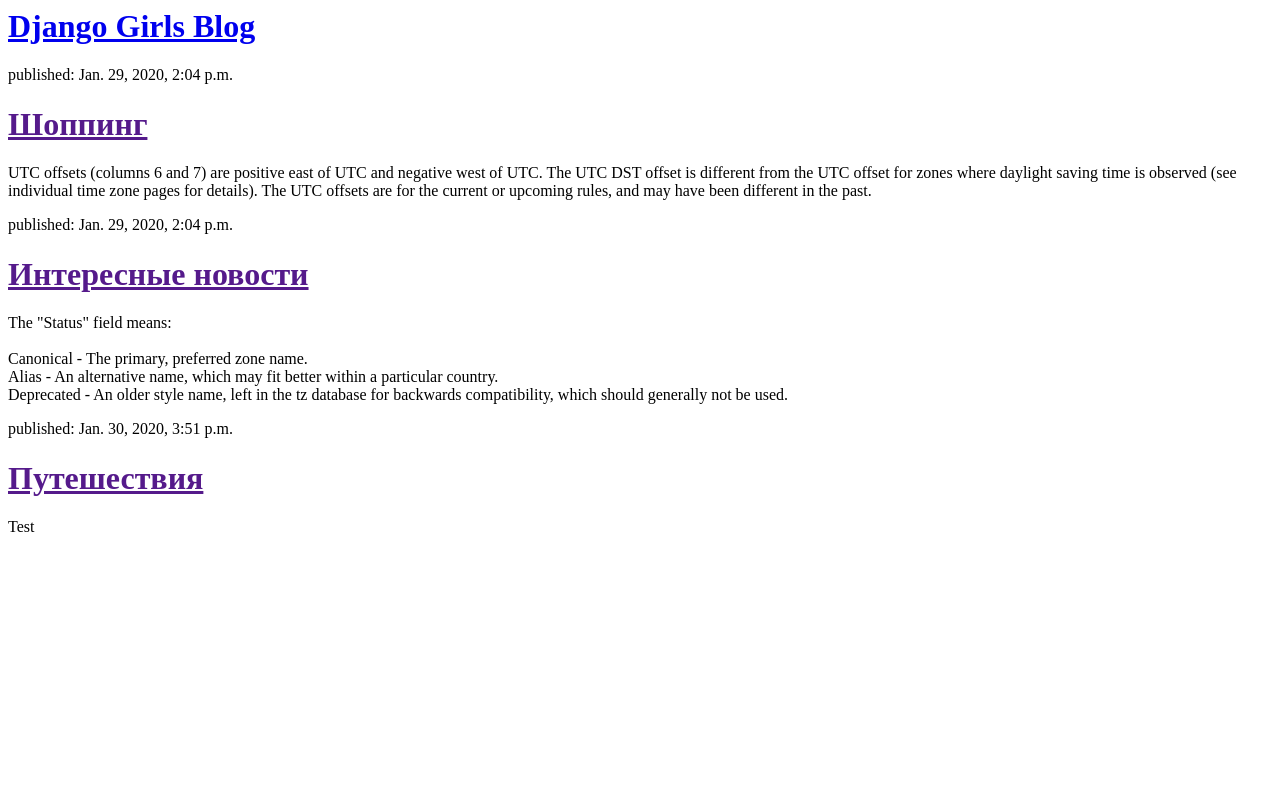
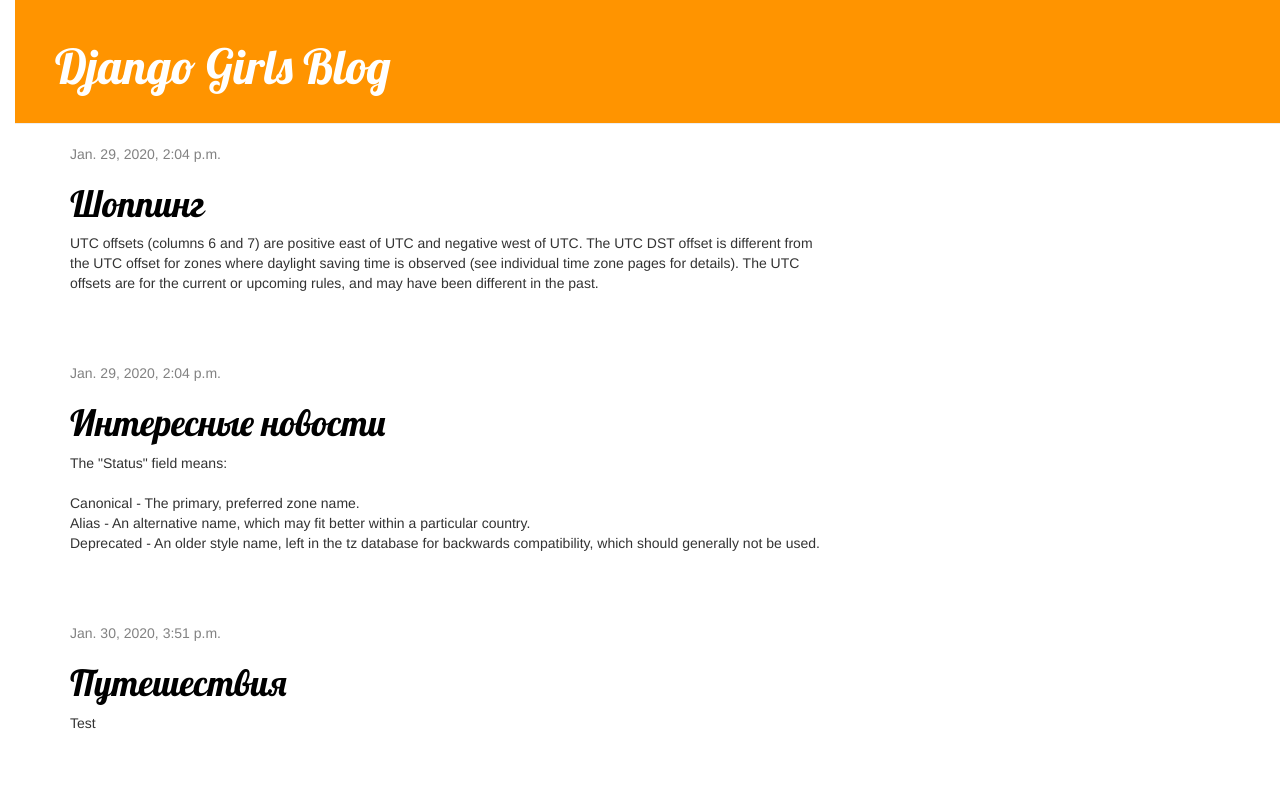
Before and after one commit to TemirlanBolotbekov/djangogirls, a Django app: page / in a window 1280 px wide. Before the commit the page ends 532 px from the top, so only its background shows below. Run offline with Django 3.2, Linux system fonts and the light colour scheme; data comes from the database, SQL or seed files in the repository; both versions use the stored data as it was after the commit; some libraries are stand-ins or nearby versions.

Commit message:
Added view and template for detailed blog post as well as CSS for the site.

```diff
--- /dev/null
+++ b/blog/static/css/blog.css
@@ -0,0 +1,56 @@
+h1 a {
+    color: #FCA205;
+}
+body {
+    padding-left: 15px;
+}
+h1 a {
+    color: #FCA205;
+    font-family: 'Lobster';
+}
+.page-header {
+    background-color: #ff9400;
+    margin-top: 0;
+    padding: 20px 20px 20px 40px;
+}
+
+.page-header h1, .page-header h1 a, .page-header h1 a:visited, .page-header h1 a:active {
+    color: #ffffff;
+    font-size: 36pt;
+    text-decoration: none;
+}
+
+.content {
+    margin-left: 40px;
+}
+
+h1, h2, h3, h4 {
+    font-family: 'Lobster', cursive;
+}
+
+.date {
+    color: #828282;
+}
+
+.save {
+    float: right;
+}
+
+.post-form textarea, .post-form input {
+    width: 100%;
+}
+
+.top-menu, .top-menu:hover, .top-menu:visited {
+    color: #ffffff;
+    float: right;
+    font-size: 26pt;
+    margin-right: 20px;
+}
+
+.post {
+    margin-bottom: 70px;
+}
+
+.post h1 a, .post h1 a:visited {
+    color: #000000;
+}
--- /dev/null
+++ b/blog/templates/blog/base.html
@@ -0,0 +1,23 @@
+{% load static %}
+<html>
+    <head>
+        <title>Django Girls blog</title>
+        <link rel="stylesheet" href="//maxcdn.bootstrapcdn.com/bootstrap/3.2.0/css/bootstrap.min.css">
+        <link rel="stylesheet" href="//maxcdn.bootstrapcdn.com/bootstrap/3.2.0/css/bootstrap-theme.min.css">
+        <link href='//fonts.googleapis.com/css?family=Lobster&subset=latin,latin-ext' rel='stylesheet' type='text/css'>
+        <link rel="stylesheet" href="{% static 'css/blog.css' %}">
+    </head>
+    <body>
+        <div class="page-header">
+            <h1><a href="/">Django Girls Blog</a></h1>
+        </div>
+        <div class="content container">
+            <div class="row">
+                <div class="col-md-8">
+                {% block content %}
+                {% endblock %}
+                </div>
+            </div>
+        </div>
+    </body>
+</html>
--- a/blog/templates/blog/post_list.html
+++ b/blog/templates/blog/post_list.html
@@ -1,19 +1,14 @@
-<html>
-    <head>
-        <title>Django Girls blog</title>
-    </head>
-    <body>
-        <div>
-            <h1><a href="/">Django Girls Blog</a></h1>
-        </div>
+{% extends 'blog/base.html' %}
 
-        {% for post in posts %}
+{% block content %}
+    {% for post in posts %}
+        <div class="post">
+            <div class="date">
+                {{ post.published_date }}
+            </div>
+            <h1><a href="{% url 'post_detail' pk=post.pk %}">{{ post.title }}</a></h1>
 
-        <div>
-            <p>published: {{ post.published_date }}</p>
-            <h1><a href="">{{ post.title }}</a></h1>
             <p>{{ post.text|linebreaksbr }}</p>
         </div>
-        {% endfor %}
-    </body>
-</html>
+    {% endfor %}
+{% endblock %}
--- a/blog/urls.py
+++ b/blog/urls.py
@@ -1,5 +1,7 @@
 from django.urls import path
 from . import views
 
-urlpatterns = [ path('',views.post_list,name='post_list'),
+urlpatterns = [
+    path('', views.post_list, name='post_list'),
+    path('post/<int:pk>/', views.post_detail, name='post_detail'),
 ]
--- a/blog/views.py
+++ b/blog/views.py
@@ -1,8 +1,12 @@
-from django.shortcuts import render
 from django.utils import timezone
 from .models import Post
+from django.shortcuts import render, get_object_or_404
+
 
 def post_list(request):
     posts = Post.objects.filter(published_date__lte=timezone.now()).order_by('published_date')
     return render(request, 'blog/post_list.html', {'posts': posts})
-# Create your views here.
+
+def post_detail(request, pk):
+    post = get_object_or_404(Post, pk=pk)
+    return render(request, 'blog/post_detail.html', {'post': post})
--- a/mysite/urls.py
+++ b/mysite/urls.py
@@ -1,22 +1,7 @@
-"""mysite URL Configuration
-
-The `urlpatterns` list routes URLs to views. For more information please see:
-    https://docs.djangoproject.com/en/1.11/topics/http/urls/
-Examples:
-Function views
-    1. Add an import:  from my_app import views
-    2. Add a URL to urlpatterns:  url(r'^$', views.home, name='home')
-Class-based views
-    1. Add an import:  from other_app.views import Home
-    2. Add a URL to urlpatterns:  url(r'^$', Home.as_view(), name='home')
-Including another URLconf
-    1. Import the include() function: from django.conf.urls import url, include
-    2. Add a URL to urlpatterns:  url(r'^blog/', include('blog.urls'))
-"""
-from django.urls import path,include
 from django.contrib import admin
+from django.urls import path, include
 
 urlpatterns = [
     path('admin/', admin.site.urls),
-    path('',include('blog.urls')),
+    path('', include('blog.urls')),
 ]
```
Also changed, not shown: blog/templates/blog/post_detail.html (added, +13 -0 lines), db.sqlite3.
